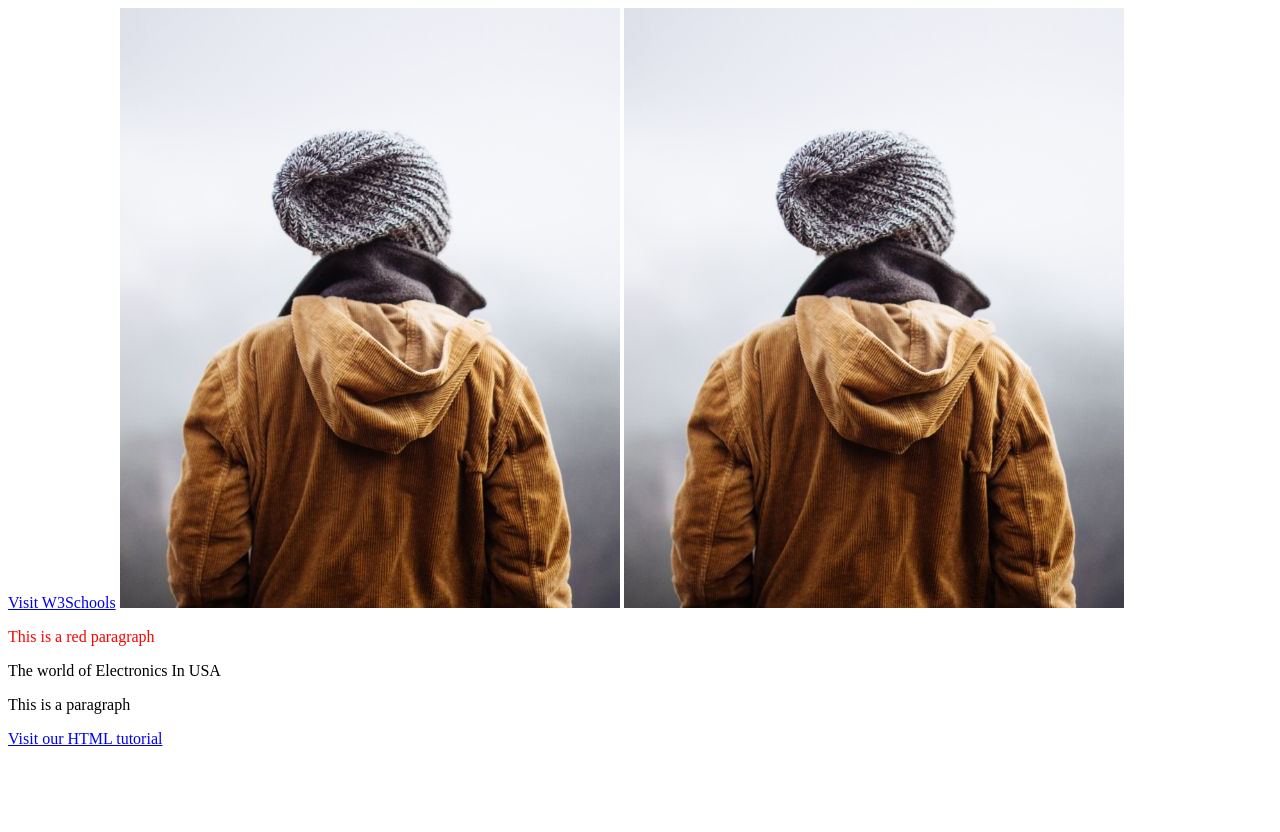
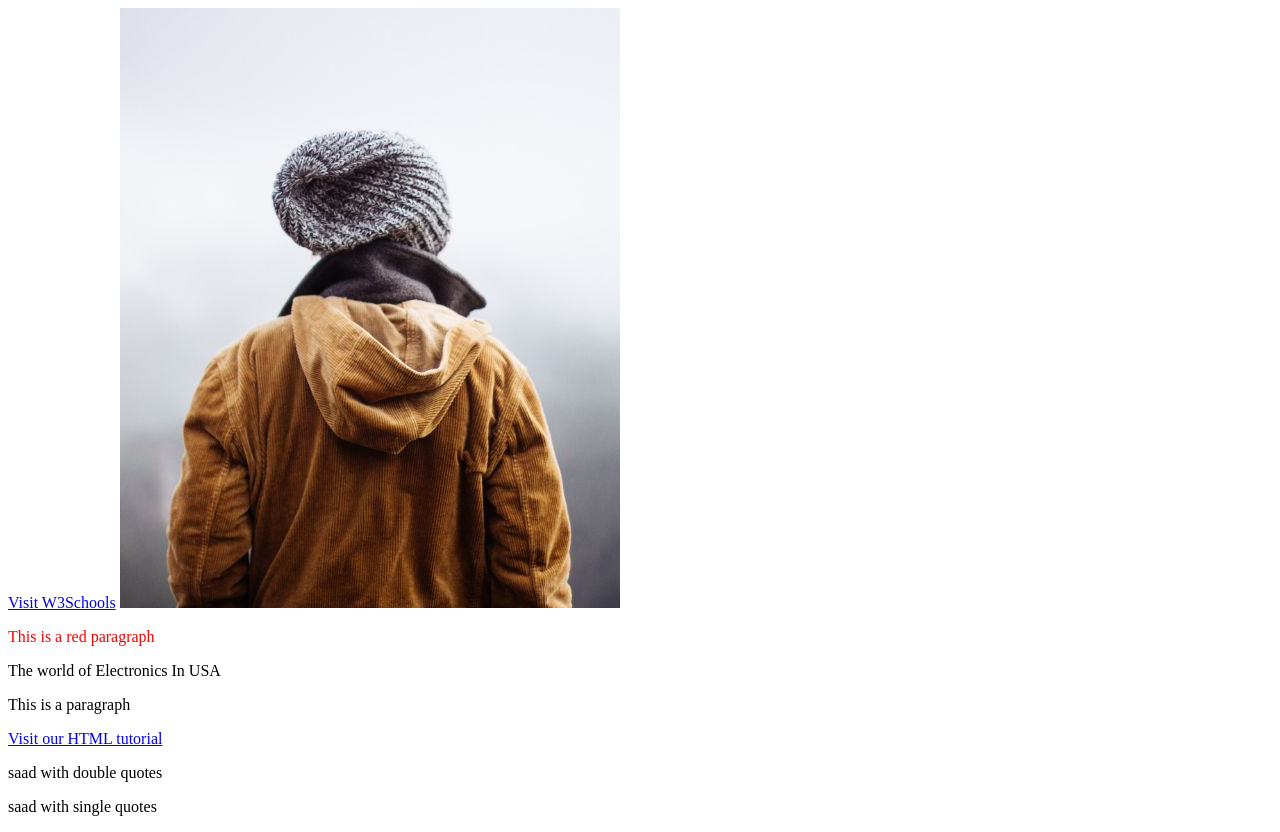
Before and after one commit to msaadm290/HTML_CSS_Codes, a plain HTML site: page attributes.html in a window 1280 px wide. Before the commit the page ends 800 px from the top, so only its background shows below. Drawn offline with Linux system fonts and the light colour scheme.

Commit message:
update all html files

```diff
--- a/attributes.html
+++ b/attributes.html
@@ -12,7 +12,7 @@ Attributes usually come in name/value pairs like: name="value"
 
 <!-- The src Attribute -->
 
- <img src="img_girl.jpg">
+<img src="images/img_girl.jpg" width="500" height="600">
 
 <!-- 1. Absolute URL - Links to an external image that is hosted on another
 website. Example: src="https://www.w3schools.com/images/img_girl.jpg".
@@ -36,7 +36,7 @@ will not break if you change domain.
 <!-- The <img> tag should also contain the width and height attributes, which specify the width and height of the image (in pixels):
 
  -->
-<img src="img_girl.jpg" width="500" height="600">
+
 
 <!-- The alt Attribute -->
 
@@ -66,23 +66,23 @@ See what happens if we try to display an image that does not exist: -->
 
 The following example specifies English as the language: -->
 
-<!DOCTYPE html>
+
 <html lang="en">
-<body>
+
 The world of Electronics
-</body>
-</html>
+
 
 <!-- Country codes can also be added to the language code in the lang attribute. So, the first two characters define the language of the HTML page, and the last two characters define the country.
 
 The following example specifies English as the language and United States as the country: -->
 
-<!DOCTYPE html>
+
+
+
 <html lang="en-us">
-<body>
+
 In USA
-</body>
-</html>
+
 
 <!-- The title Attribute -->
 <!-- The title attribute defines some extra information about an element.
@@ -99,14 +99,14 @@ The value of the title attribute will be displayed as a tooltip when you mouse o
 However, W3C recommends quotes in HTML, and demands quotes for stricter document types like XHTML. -->
 
 <!-- GOOD -->
-<a href="https://"www.w3schools.com/html/">Visit our HTML tutorial</a>
+<a href="https://www.w3schools.com/html/">Visit our HTML tutorial</a>
 
 <!-- BAD -->
 <!-- <a href=https://www.w3schools.com/html/>visit our HTML tutorial</a>"  -->
 
 <!-- Sometimes you have to use quotes. This example will not display the title attribute correctly, because it contains a space: -->
 
-<p title=About W3Schools>
+<!-- <p title=About W3Schools> -->
 
 <!-- Single or Double Quotes?     -->
 
@@ -116,11 +116,13 @@ However, W3C recommends quotes in HTML, and demands quotes for stricter document
 In some situations, when the attribute value itself contains double quotes,
 it is necessary to use single quotes: -->
 
-<p title='John "ShotGun" Nelson'>
+<p title='saad'>saad with double quotes</p>
+
 
 <!-- Or vice versa: -->
 
-<p title="John 'Shotgun' Nelson">
+<p title="i'm saad">saad with single quotes</p>
+
 
 <!--Chapter Summary
 All HTML elements can have attributes
@@ -132,3 +134,6 @@ The style attribute is used to add styles to an element, such as color, font, si
 The lang attribute of the <html> tag declares the language of the Web page
 The title attribute defines some extra information about an element
 -->
+
+</body>
+</html>
```
Also changed, not shown: basic_intro.html (+7 -13 lines), element.html (+2 -2 lines), headings.html (+10 -10 lines), paragraphs.html (+6 -0 lines), style.html (added, +3 -0 lines), images/img_girl.jpg (renamed from img_girl.jpg), images/iphone15.jpeg (added), images/phone_img.png (added), 2 other files. Lines whose indentation alone changed are shown as unchanged.
